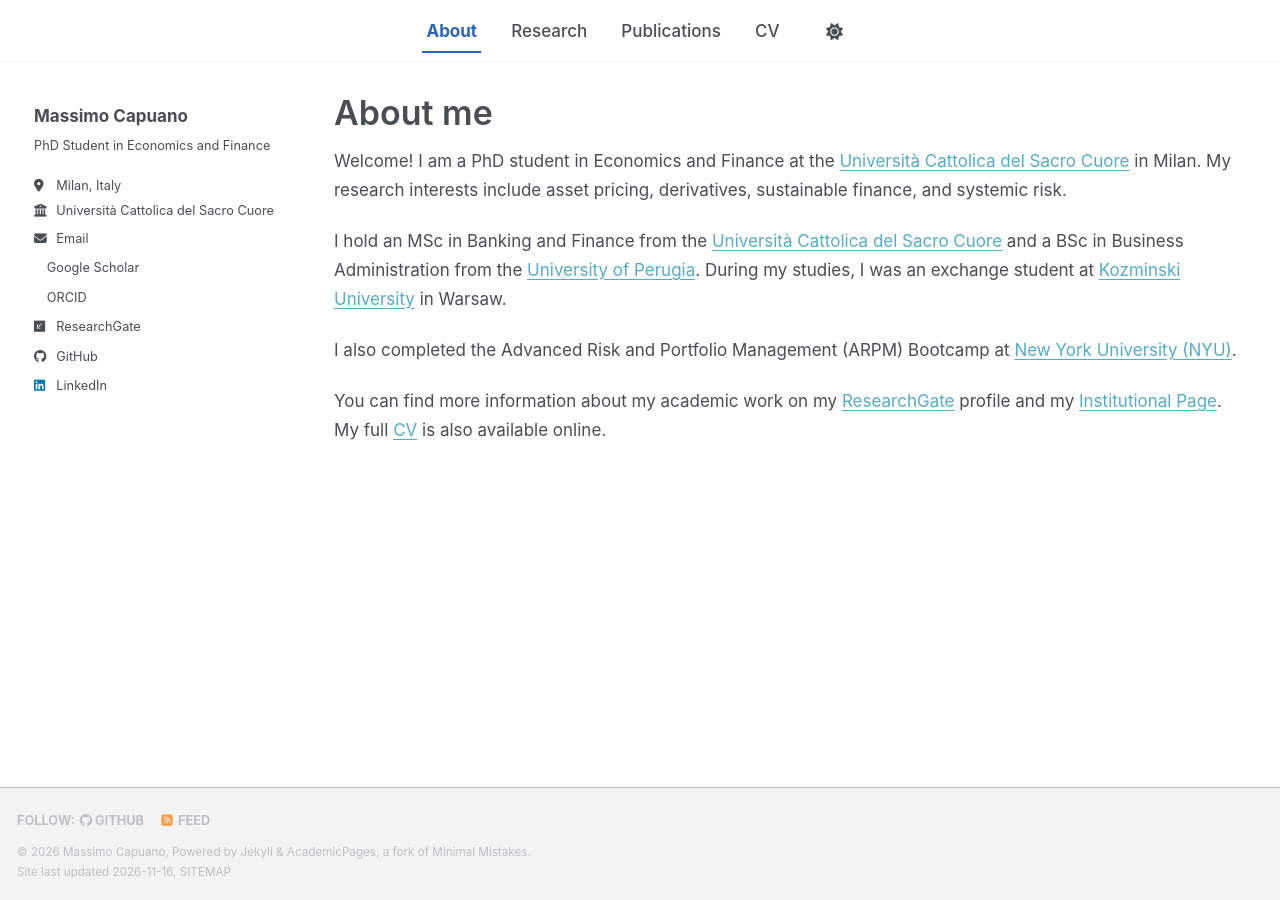
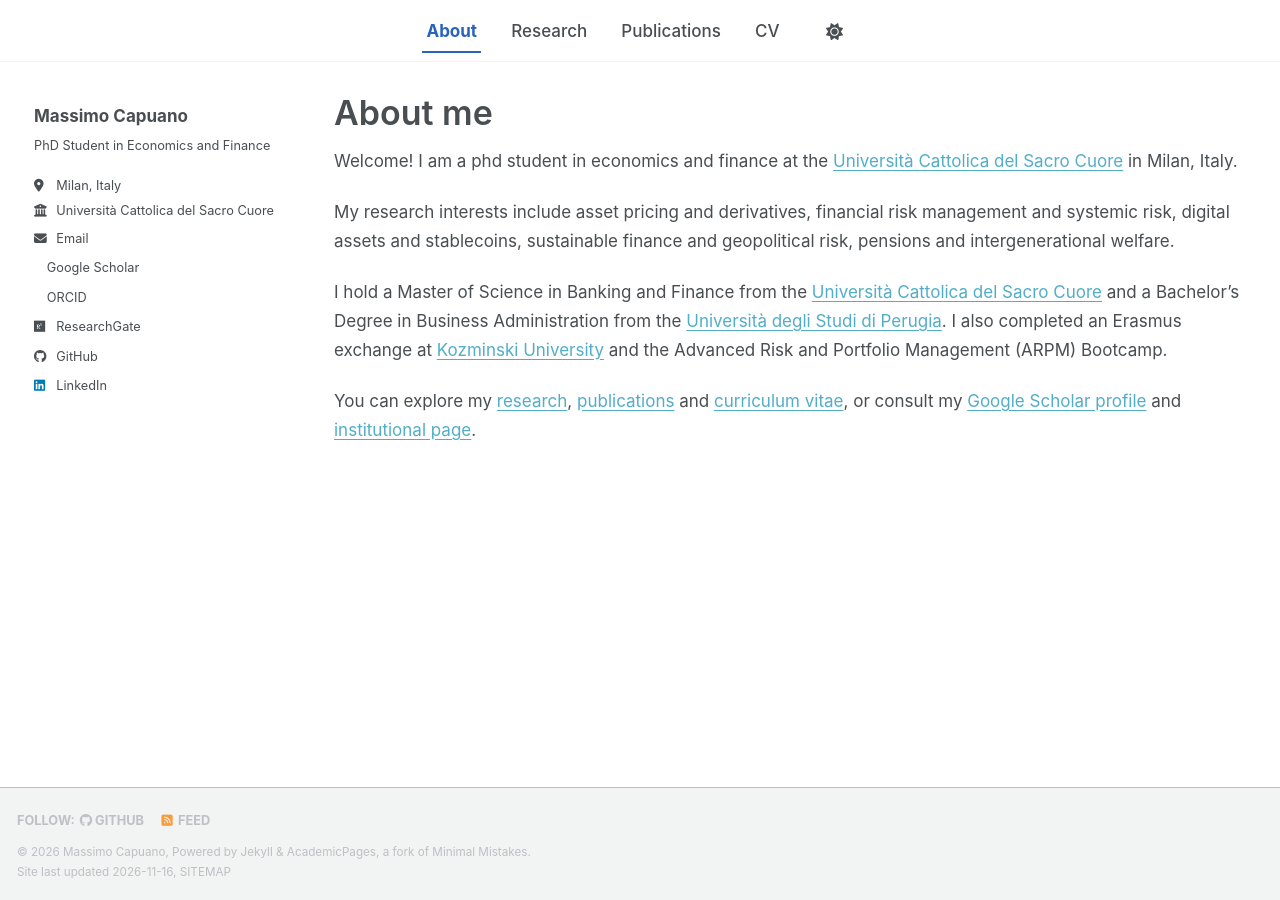
Before and after one commit to capuanomassimo/capuanomassimo.github.io, a Jekyll site: the page built from _pages/about.md, in a window 1280 px wide. Built offline with Jekyll 4.4.1, drawn with Linux system fonts in a browser that asks for light colours; a script bundle is joined from its source files by our own code; a style sheet for code colours, icons or effects is not loaded.

Commit message:
Connect About page to academic profile data

```diff
--- a/_pages/about.md
+++ b/_pages/about.md
@@ -6,11 +6,13 @@ redirect_from:
   - /about/
   - /about.html
 ---
+{% assign profile = site.data.academic_profile.profile %}
+{% assign education = site.data.academic_profile.education %}
 
-Welcome! I am a PhD student in Economics and Finance at the [Università Cattolica del Sacro Cuore](https://www.unicatt.it/) in Milan. My research interests include asset pricing, derivatives, sustainable finance, and systemic risk.
+Welcome! I am a {{ profile.role | downcase }} at the [{{ profile.institution }}]({{ profile.institution_url }}) in {{ profile.location }}.
 
-I hold an MSc in Banking and Finance from the [Università Cattolica del Sacro Cuore](https://www.unicatt.it/) and a BSc in Business Administration from the [University of Perugia](https://www.unipg.it/). During my studies, I was an exchange student at [Kozminski University](https://www.kozminski.edu.pl/) in Warsaw.
+My research interests include {% for area in site.data.research.areas %}{{ area.title | downcase }}{% unless forloop.last %}, {% endunless %}{% endfor %}.
 
-I also completed the Advanced Risk and Portfolio Management (ARPM) Bootcamp at [New York University (NYU)](https://www.nyu.edu/).
+I hold a Master of Science in Banking and Finance from the [{{ education[1].institution }}]({{ profile.institution_url }}) and a Bachelor's Degree in Business Administration from the [{{ education[4].institution }}](https://www.unipg.it/). I also completed an Erasmus exchange at [{{ education[2].institution }}](https://www.kozminski.edu.pl/) and the Advanced Risk and Portfolio Management (ARPM) Bootcamp.
 
-You can find more information about my academic work on my [ResearchGate](http://www.researchgate.net/profile/Massimo-Capuano) profile and my [Institutional Page](https://publires.unicatt.it/it/persons/massimo-capuano/). My full [CV](https://drive.google.com/file/d/1H4Z4dAB6vGmxuJzzeezceXZ-PvGPmA0l/view) is also available online.
+You can explore my [research](/research/), [publications](/publications/) and [curriculum vitae](/cv/), or consult my [Google Scholar profile]({{ profile.links.google_scholar }}) and [institutional page]({{ profile.links.institutional }}).
```
